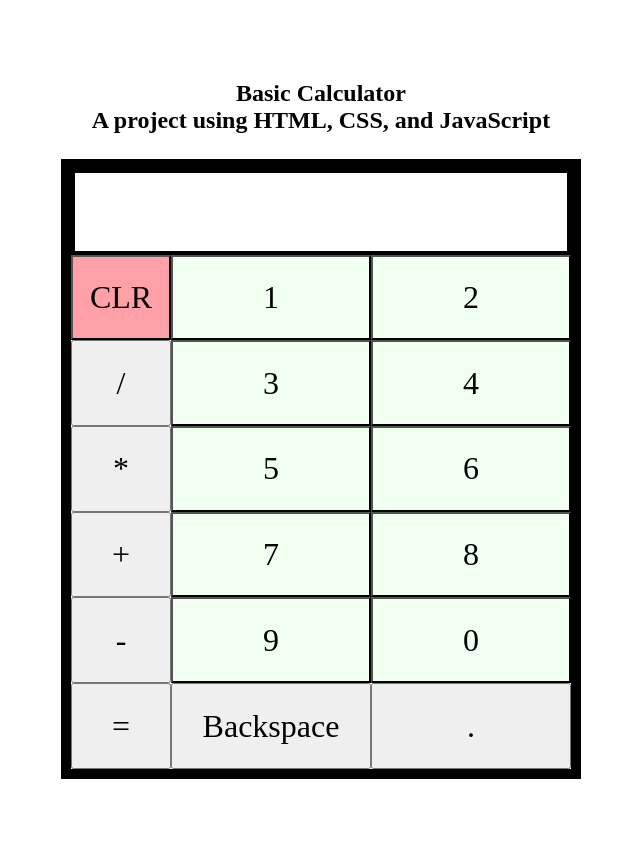
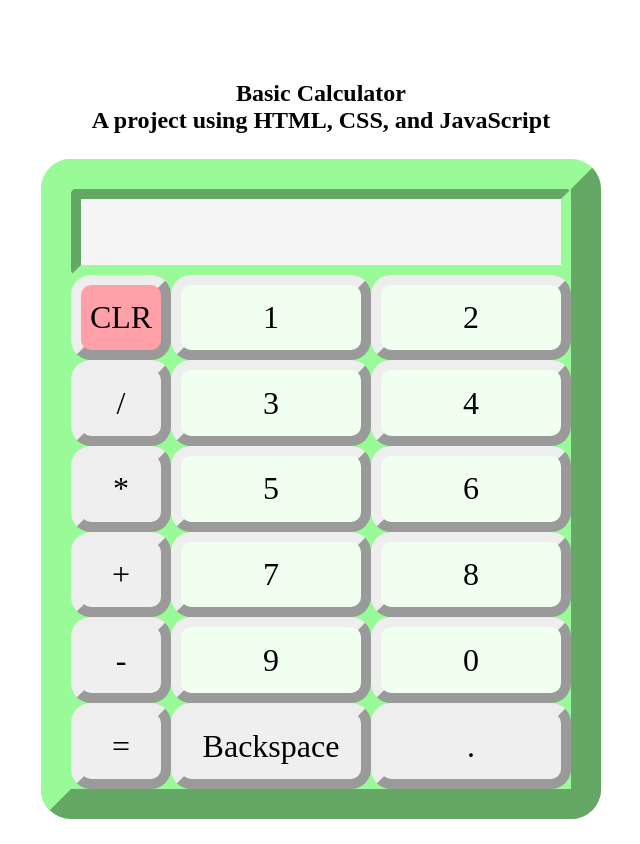
Before and after one commit to mikkel250/calculator-project, a plain HTML site: page index.html in a window 1280 px wide. Shown: the whole page, without its empty margins (319-959 px from the left). Before the commit the page ends 804 px from the top, so only its background shows below. Drawn offline with Linux system fonts and the light colour scheme.

Commit message:
prettied up css

```diff
--- a/css/style.css
+++ b/css/style.css
@@ -4,8 +4,10 @@
 	height: 600px;
 	grid-template: 1fr 1fr 1fr 1fr 1fr 1fr 1fr/ 1fr 1fr 1fr 1fr 1fr;
 	/*justify-items: stretch;*/
-	border: 10px solid black;
+	border: 30px outset PaleGreen;
+	border-radius: 30px;
 	margin: 25px auto; /* set all 4 margins to 25px and use auto to center it horizontally */
+	background-color: PaleGreen;
 }
 
 /*
@@ -23,10 +25,12 @@ h2 {
 
 .screen {
 	grid-column: 6/1;
-	border: 4px solid black;
+	border: 10px inset PaleGreen;
+	border-radius: 5px;
 	font: 36pt bold;
 	padding-top: 10px;
 	overflow: hidden;
+	background-color: WhiteSmoke;
 
 }
 /*
@@ -43,6 +47,10 @@ h2 {
 	background-color: #ff9fa8;
 }
 
+#clear:hover {
+	background-color: red; /* Green */
+}
+
 #backspace {
 	grid-column: span 2;
 }
@@ -51,7 +59,32 @@ h2 {
 	grid-column: span 2;
 }
 
+.operator:hover {
+background-color: white;
+}
+
+#backspace:hover {
+background-color: white;
+}
+
+#decimal:hover {
+background-color: white;
+}
+
 button {
 	font: 24pt bold;
 	box-shadow: 8px grey;
+	border: 10px outset;
+	border-radius: 20px;
 }
+
+button:hover {
+	background-color: LightGreen; /* Green */
+}
+
+button:active {
+  box-shadow: 0 5px #666;
+  transform: translateY(4px);
+}
+
+button:focus {outline:none;}
```
Also changed, not shown: keyboard support.txt (added).
